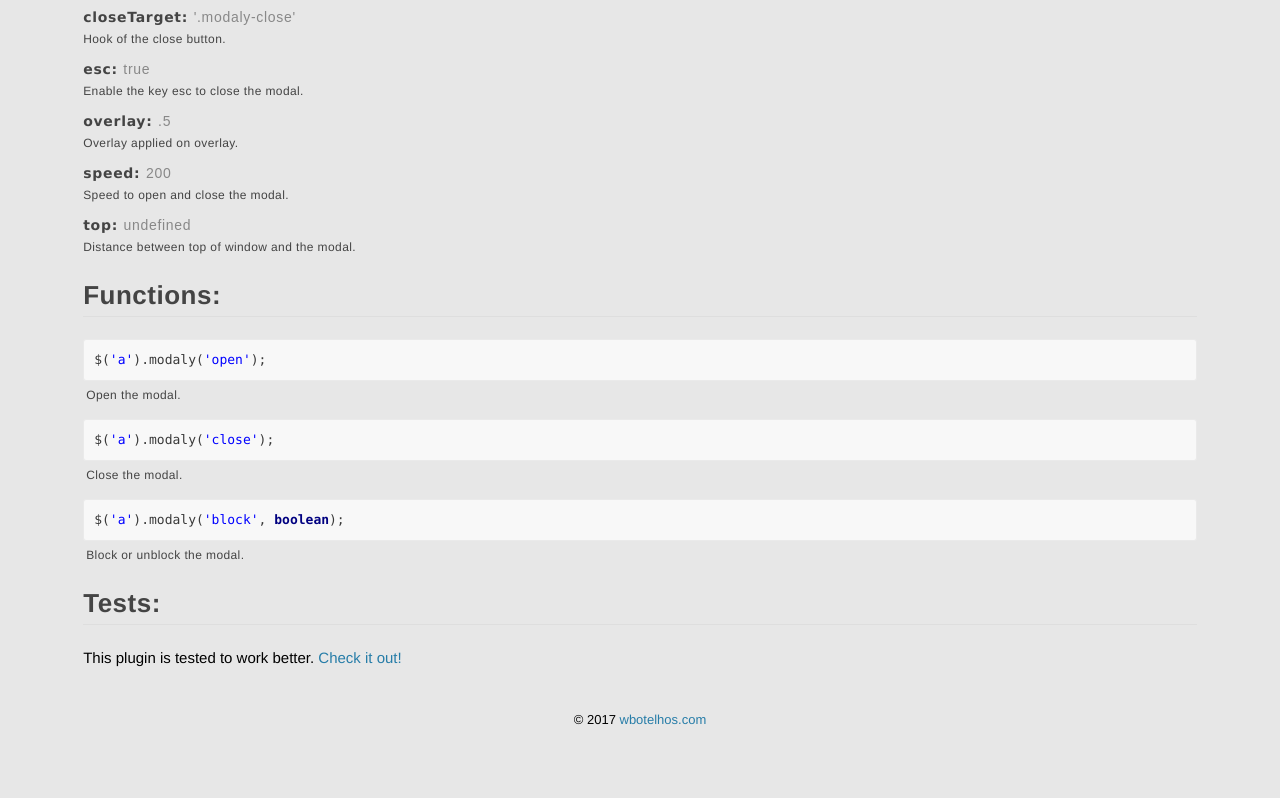
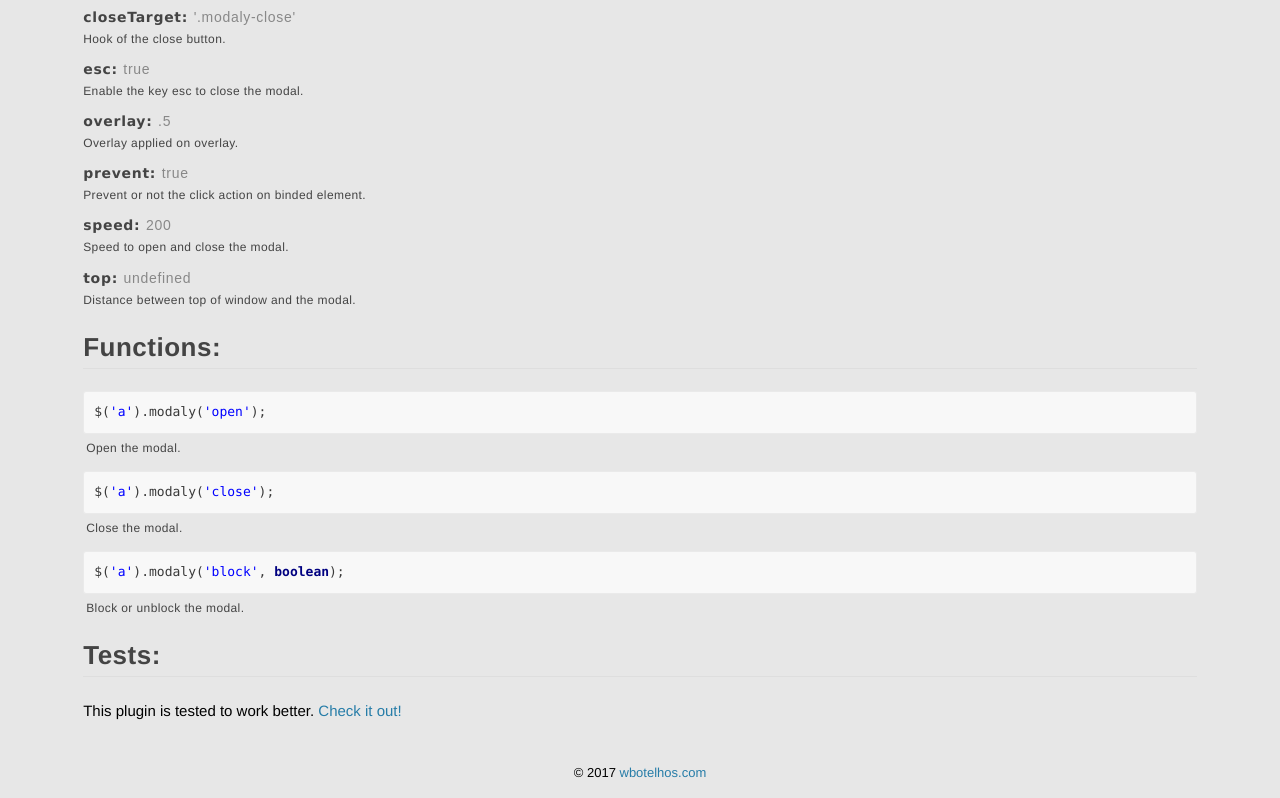
Before and after one commit to wbotelhos/modaly, a plain HTML site: page index.html in a window 1280 px wide. Shown: the part 2797-3595 px from the top of the page. Before the commit the page ends 3543 px from the top, so only its background shows below. Drawn offline with Linux system fonts and the light colour scheme.

Commit message:
update doc

```diff
--- a/index.html
+++ b/index.html
@@ -507,6 +507,11 @@
             <p>Overlay applied on overlay.</p>
           </div>
 
+          <div id="prevent-option" class="option">
+            <div>prevent: <span>true</span></div>
+            <p>Prevent or not the click action on binded element.</p>
+          </div>
+
           <div id="speed-option" class="option">
             <div>speed: <span>200</span></div>
             <p>Speed to open and close the modal.</p>
```
